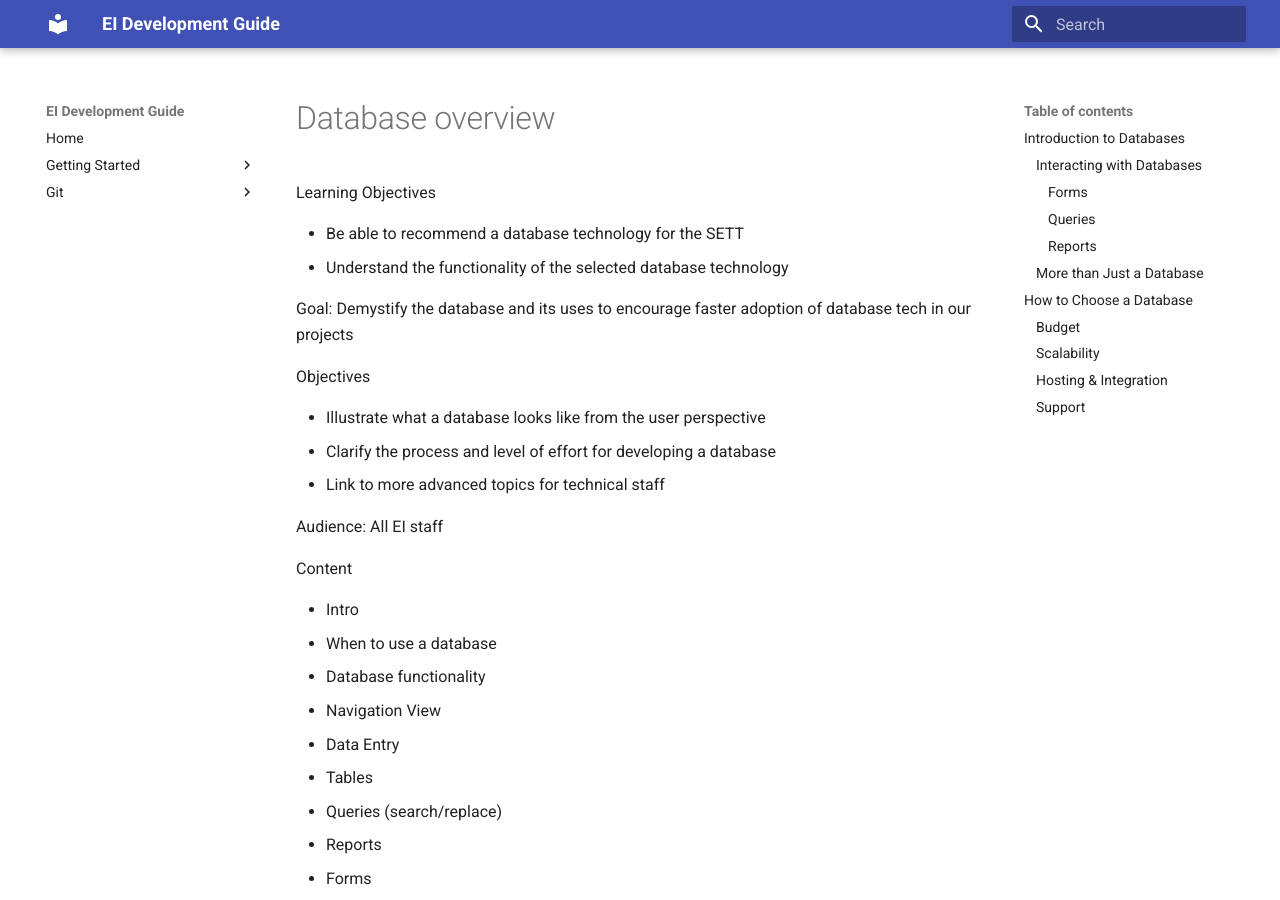
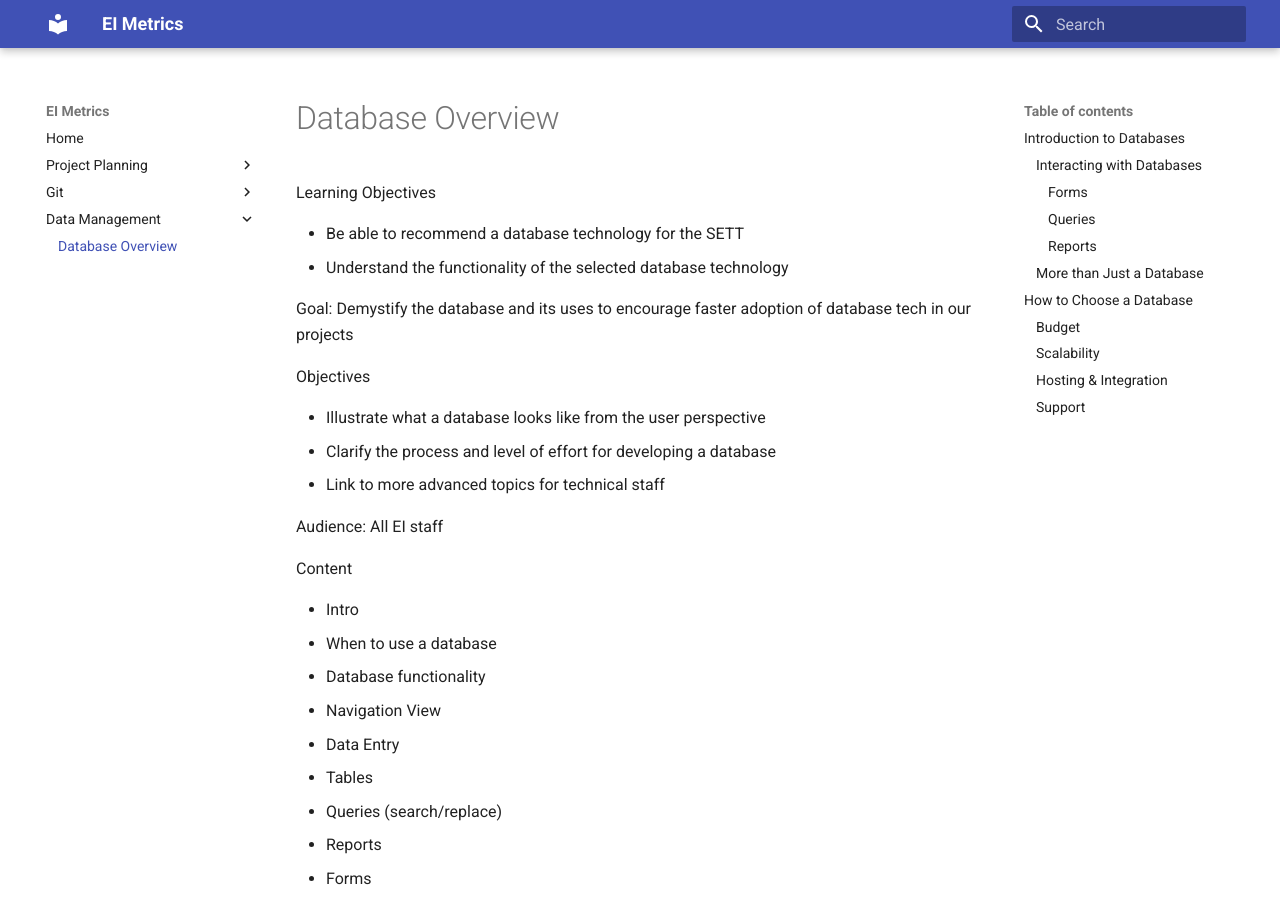
Before and after one commit to eriktuck/ei-dev, an MkDocs documentation site: the page built from docs/data-management/database-overview.md, in a window 1280 px wide and 900 px high. Built offline with MkDocs 1.6.1 and Material for MkDocs 9.7.7, drawn with Linux system fonts in a browser that asks for light colours.

Commit message:
update site nav

```diff
--- a/mkdocs.yml
+++ b/mkdocs.yml
@@ -1,8 +1,10 @@
-site_name: EI Development Guide
+site_name: EI Metrics
 theme: material
 nav:
 - Home: 'index.md'
-- Getting Started:
-  - 'Project Planning': getting-started/project-planning.md
+- Project Planning:
+  - 'Project Planning': 'project-planning/project-planning.md'
 - Git:
   - 'Create Project': 'git/initializing-git.md'
+- Data Management:
+  - 'Database Overview': 'data-management/database-overview.md'
```
